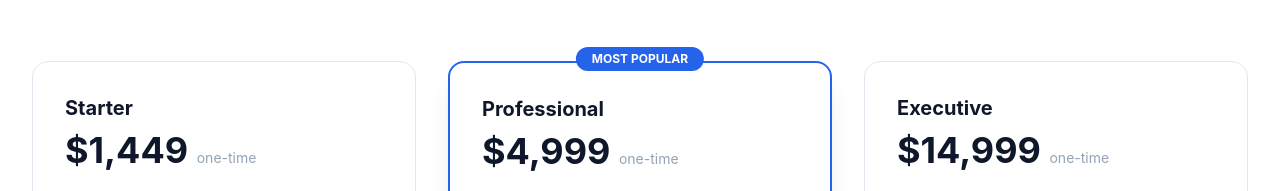
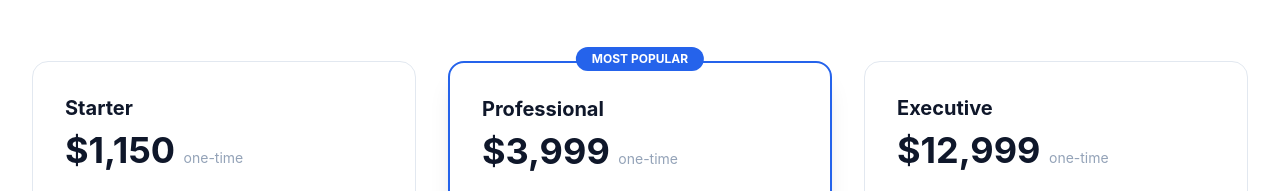
Before and after one commit to OrbitORBX-dev/Orbx-Staking, a plain HTML site: page index.html in a window 1280 px wide. Shown: the part 1801-1992 px from the top of the page. Drawn offline with nearby package versions, Linux system fonts and the light colour scheme; a web font is replaced by a local one.

Commit message:
Update index.html

```diff
--- a/index.html
+++ b/index.html
@@ -135,7 +135,7 @@
             <!-- Starter -->
             <div class="border border-slate-200 p-8 rounded-2xl hover:border-blue-600 transition">
                 <h3 class="font-bold text-xl mb-2">Starter</h3>
-                <div class="text-4xl font-bold mb-6">$1,449 <span class="text-sm text-slate-400 font-normal">one-time</span></div>
+                <div class="text-4xl font-bold mb-6">$1,150 <span class="text-sm text-slate-400 font-normal">one-time</span></div>
                 <ul class="text-slate-600 space-y-4 mb-8 text-left">
                     <li>✓ Resume & LinkedIn Polish</li>
                     <li>✓ 5 Applications Per Day</li>
@@ -147,7 +147,7 @@
             <div class="border-2 border-blue-600 p-8 rounded-2xl relative shadow-xl">
                 <div class="absolute -top-4 left-1/2 -translate-x-1/2 bg-blue-600 text-white px-4 py-1 rounded-full text-xs font-bold">MOST POPULAR</div>
                 <h3 class="font-bold text-xl mb-2">Professional</h3>
-                <div class="text-4xl font-bold mb-6">$4,999 <span class="text-sm text-slate-400 font-normal">one-time</span></div>
+                <div class="text-4xl font-bold mb-6">$3,999 <span class="text-sm text-slate-400 font-normal">one-time</span></div>
                 <ul class="text-slate-600 space-y-4 mb-8 text-left">
                     <li>✓ Full Outreach & Networking</li>
                     <li>✓ 10 Applications Per Day</li>
@@ -158,7 +158,7 @@
             <!-- Executive -->
             <div class="border border-slate-200 p-8 rounded-2xl hover:border-blue-600 transition">
                 <h3 class="font-bold text-xl mb-2">Executive</h3>
-                <div class="text-4xl font-bold mb-6">$14,999 <span class="text-sm text-slate-400 font-normal">one-time</span></div>
+                <div class="text-4xl font-bold mb-6">$12,999 <span class="text-sm text-slate-400 font-normal">one-time</span></div>
                 <ul class="text-slate-600 space-y-4 mb-8 text-left">
                     <li>✓ C-Suite Branding Suite</li>
                     <li>✓ Weekly Strategy Standups</li>
```
